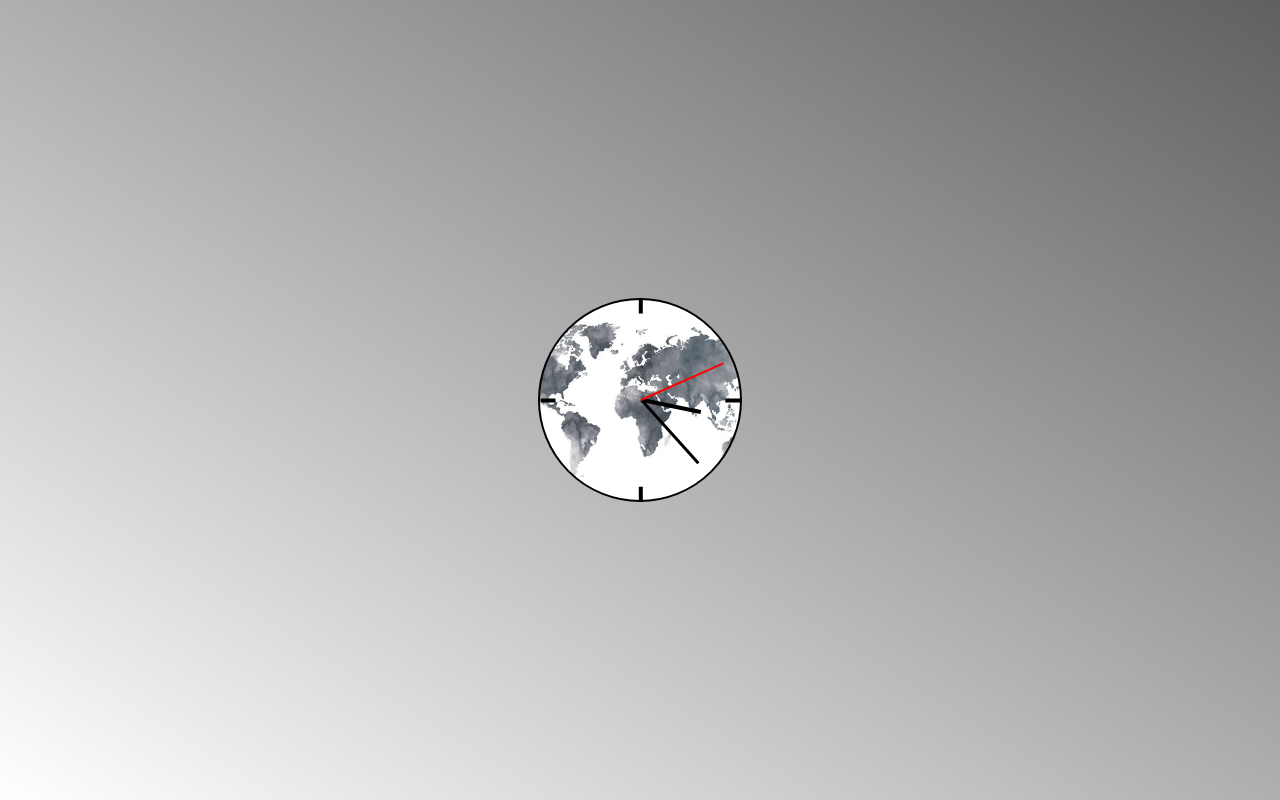
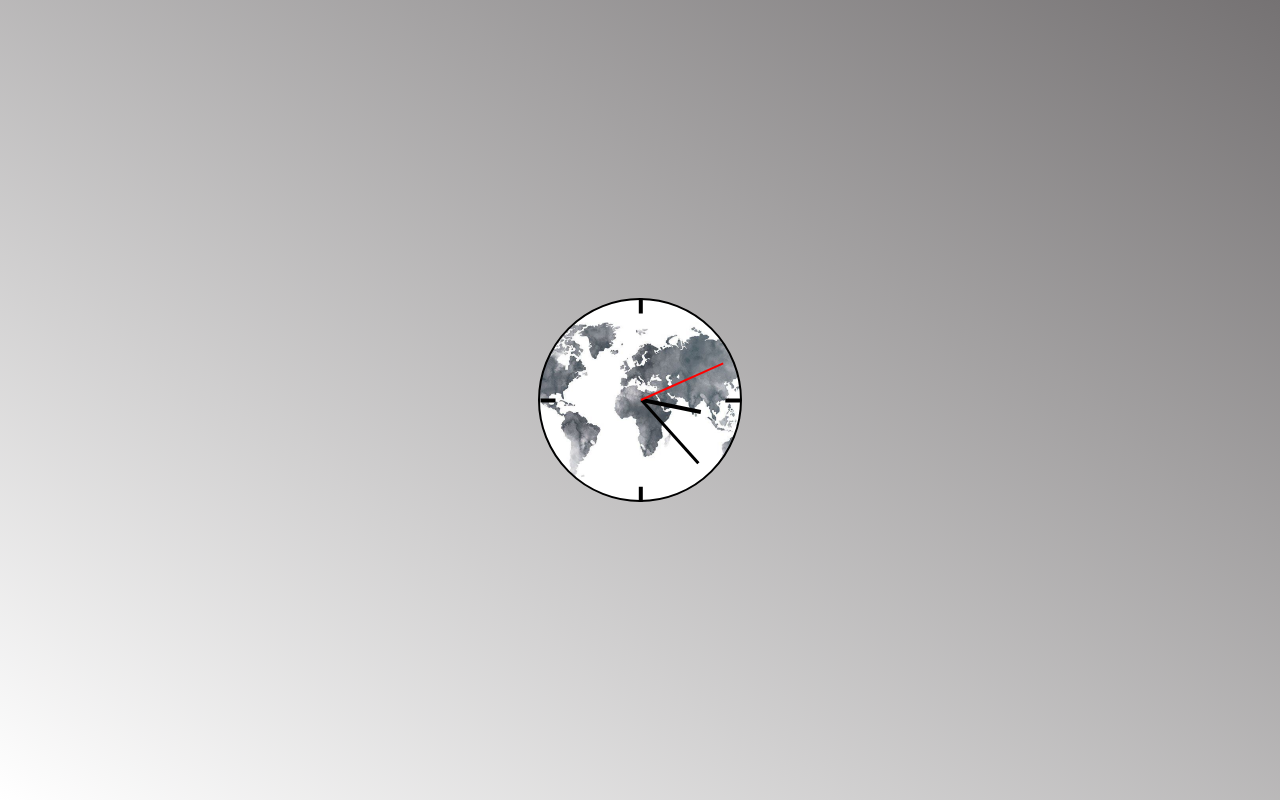
Before and after one commit to aj-kry/AnalogeUhr, a plain HTML site: page index.html in a window 1280 px wide. Drawn offline with Linux system fonts and the light colour scheme.

Commit message:
entgültiges endresultat

```diff
--- a/style.css
+++ b/style.css
@@ -18,7 +18,7 @@
     align-items: center;
     height: 100vh;
     margin: 0;
-    background-image: linear-gradient(to bottom left,rgb(97, 95, 95),#ffffff);
+    background-image: linear-gradient(to bottom left,rgb(117, 114, 115),#ffffff);
 }
 /* Is the hand for the minutes */
 .min-hand {
```
Also changed, not shown: Screenshot 2023-11-22 161735.png (added), Screenshot 2023-11-22 162027.png (added).
